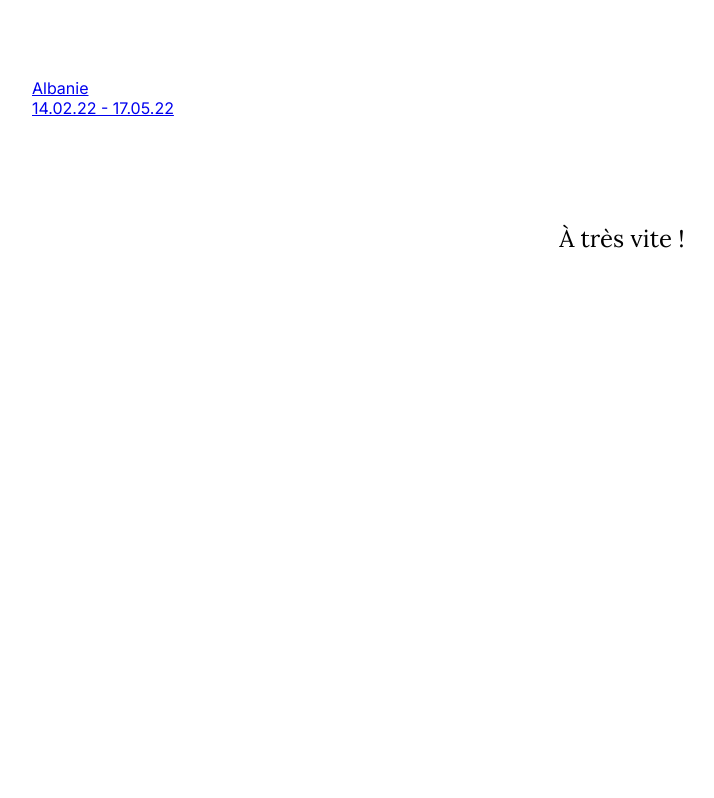
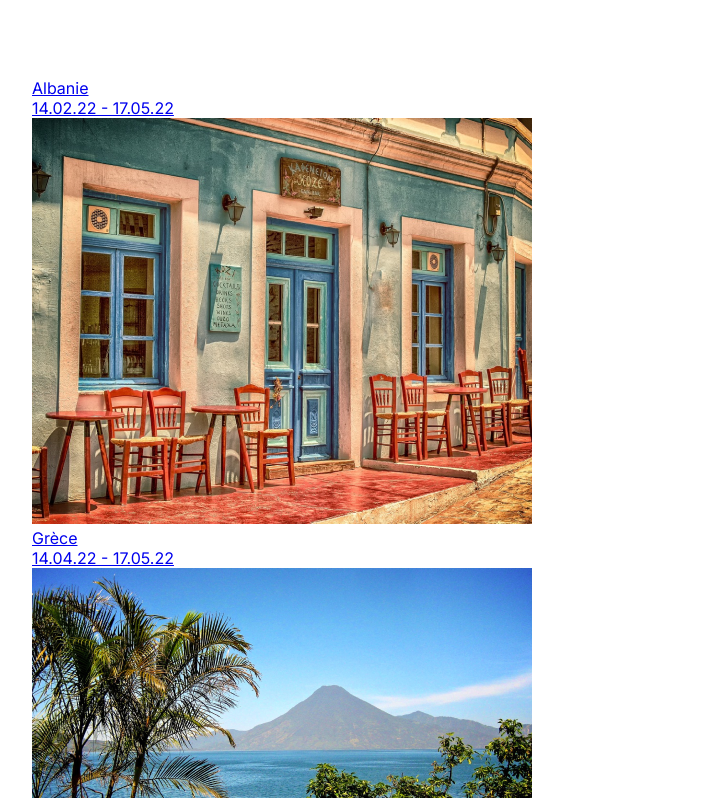
Before and after one commit to KatiaZd/Angular-BlogVoyage, an Angular app: page / in a window 1280 px wide. Shown: the part 802-1600 px from the top of the page, without its empty margins (68-782 px from the left). Before the commit the page ends 1160 px from the top, so only its background shows below. Built offline with nearby package versions, Linux system fonts and the light colour scheme; no server answers.

Commit message:
feat : composant lastArticle fonctionnel

```diff
--- a/src/app/app.module.ts
+++ b/src/app/app.module.ts
@@ -10,6 +10,7 @@ import { ArticlesPageComponent } from './pages/articles-page/articles-page.compo
 import { HttpClientModule } from '@angular/common/http';
 import { BackButtonComponent } from './components/back-button/back-button.component';
 import { LastArticleComponent } from './components/last-article/last-article.component';
+import { OtherArticleComponent } from './components/other-article/other-article.component';
 
 
 @NgModule({
@@ -20,7 +21,8 @@ import { LastArticleComponent } from './components/last-article/last-article.com
     HomePageComponent,
     ArticlesPageComponent,
     BackButtonComponent,
-    LastArticleComponent
+    LastArticleComponent,
+    OtherArticleComponent
 
   ],
   imports: [
--- a/src/app/components/last-article/last-article.component.ts
+++ b/src/app/components/last-article/last-article.component.ts
@@ -14,10 +14,14 @@ export class LastArticleComponent {
   constructor(private router: ActivatedRoute) {}
 
     ngOnInit() {
+      // Je récupère l'id de l'article
       const id = this.router.snapshot.paramMap.get('id');
+
+      // Je filtre mon tableau d'articles pour récupérer l'article qui correspond à l'id
       this.lastArticle = ARTICLES.filter( articles => articles.id === Number(id));
+
+      // Je filtre mon tableau d'articles pour récupérer les articles qui sont en top
       this.lastArticle = ARTICLES.filter(articles => articles.isTop);
   }
 
-
 }
--- /dev/null
+++ b/src/app/components/other-article/other-article.component.html
@@ -0,0 +1,12 @@
+<a routerLink="articles">
+    <div *ngFor="let image of otherArticle">
+        <img src="{{ image.mainImage }}" alt="Paysage" />
+        <div>
+            <p>{{ image.country }}</p>
+            <p>
+                {{ image.startDate | date : "dd.MM.yy" }} -
+                {{ image.endDate | date : "dd.MM.yy" }}
+            </p>
+        </div>
+    </div>
+</a>
--- /dev/null
+++ b/src/app/components/other-article/other-article.component.ts
@@ -0,0 +1,25 @@
+import { Component } from '@angular/core';
+import { ActivatedRoute } from '@angular/router';
+import { IArticles, ARTICLES } from 'src/app/mocks/articles.mock';
+
+@Component({
+  selector: 'app-other-article',
+  templateUrl: './other-article.component.html',
+  styleUrls: ['./other-article.component.css']
+})
+export class OtherArticleComponent {
+
+  otherArticle: IArticles[] = [];
+
+  constructor(private route: ActivatedRoute) { }
+
+  ngOnInit() {
+    const id = this.route.snapshot.paramMap.get('id');
+
+    //Je filtre mon tableau d'articles pour récupérer l'article qui correspond à l'id
+    this.otherArticle = ARTICLES.filter(articles => articles.id === Number(id));
+
+    //Je filtre mon tableau d'articles pour récupérer les articles qui ne sont pas en top
+    this.otherArticle = ARTICLES.filter(articles => !articles.isTop);
+  }
+}
--- a/src/app/pages/home-page/home-page.component.html
+++ b/src/app/pages/home-page/home-page.component.html
@@ -1,5 +1,6 @@
 <body>
     <app-last-article></app-last-article>
+    <app-other-article></app-other-article>
 
 
 </body>
```
Also changed, not shown: src/app/components/other-article/other-article.component.css (added), 1 other file (tests, documents, lock files or other folders).
